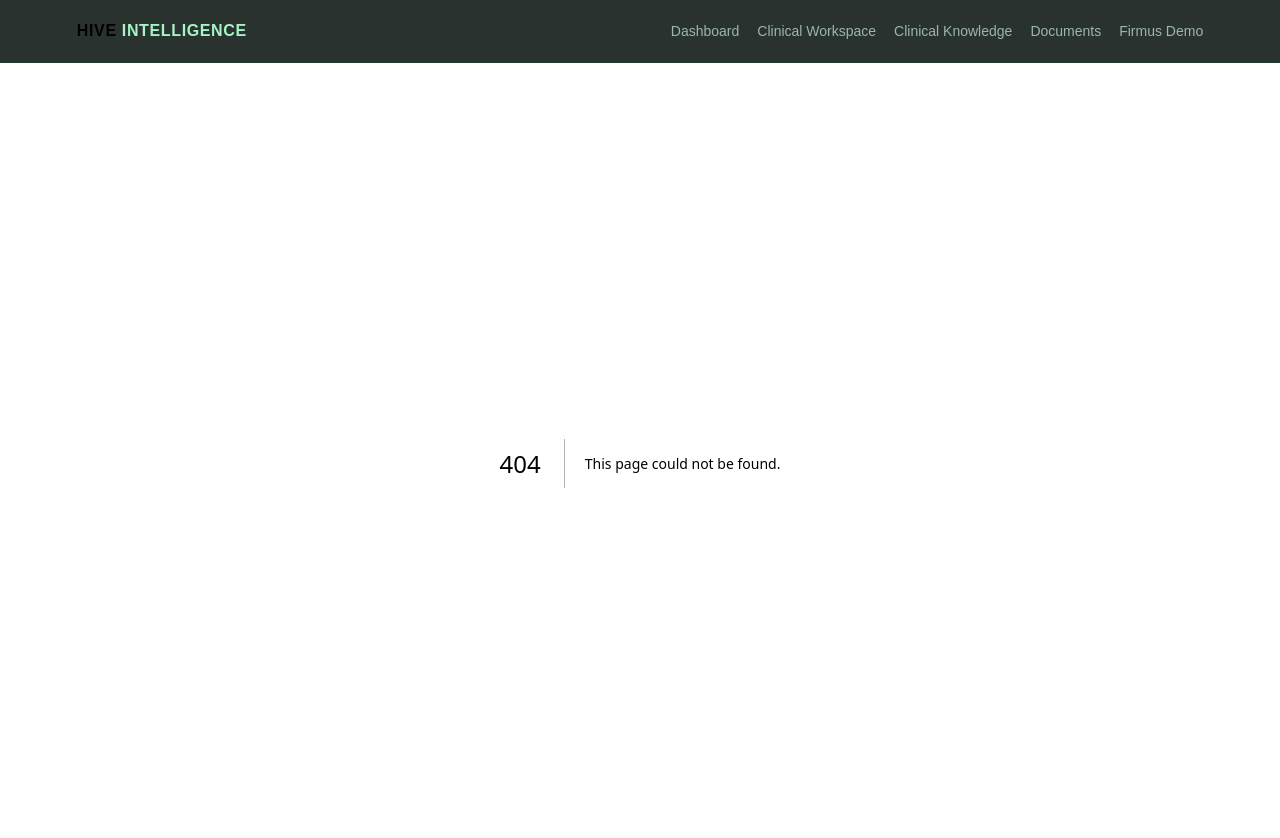
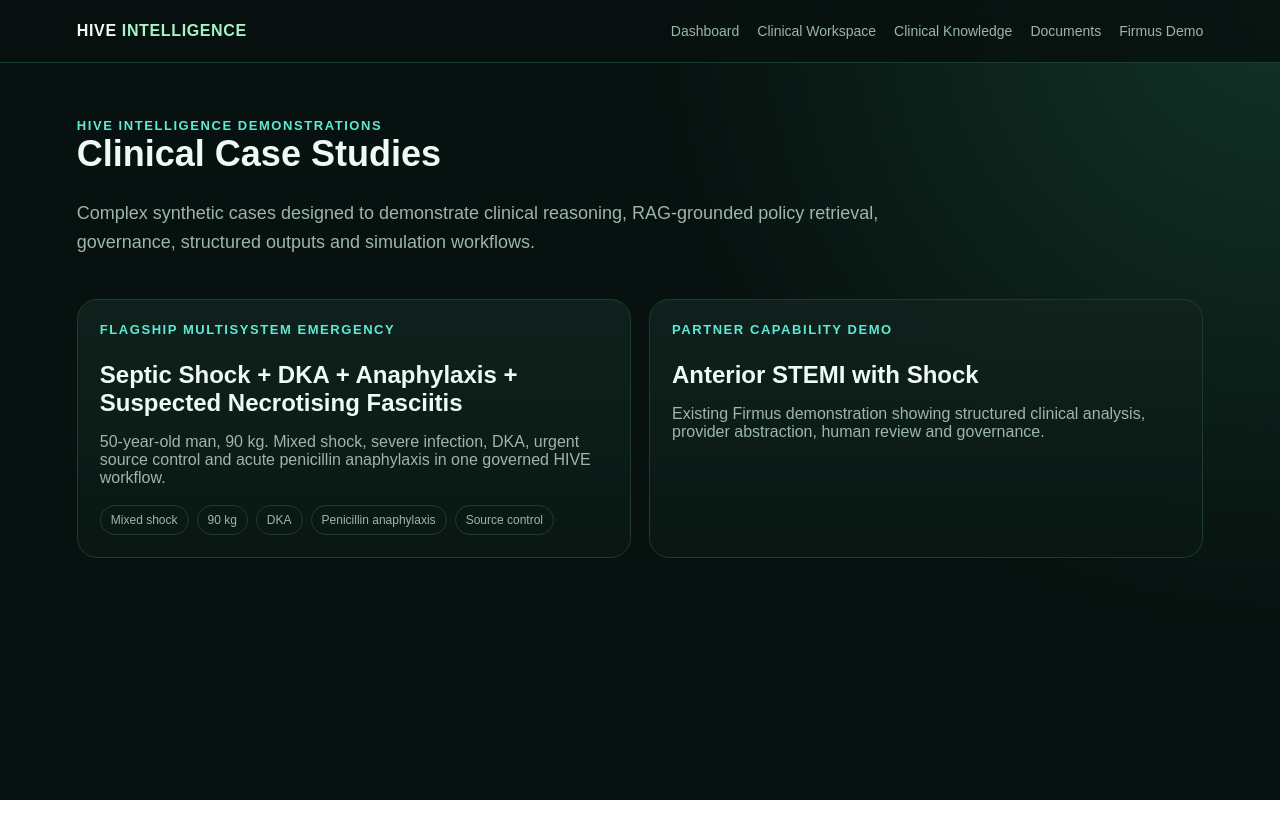
Before and after one commit to MA-730912/hive-intelligence, a Next.js app: page /case-studies in a window 1280 px wide. Before the commit this address had no page. Shown: the top 838 px of the page. After the commit the page ends 800 px from the top, so only its background shows below. Built offline with nearby package versions, Linux system fonts and the light colour scheme.

Commit message:
Add clinical case studies index

```diff
--- /dev/null
+++ b/app/case-studies/page.tsx
@@ -0,0 +1,39 @@
+import Link from "next/link";
+
+export default function CaseStudiesPage(){
+  return <main className="section">
+    <div className="eyebrow">HIVE Intelligence demonstrations</div>
+    <h2>Clinical Case Studies</h2>
+    <p className="muted" style={{maxWidth:820,fontSize:18,lineHeight:1.6}}>
+      Complex synthetic cases designed to demonstrate clinical reasoning, RAG-grounded policy retrieval,
+      governance, structured outputs and simulation workflows.
+    </p>
+
+    <div className="grid" style={{padding:"24px 0 0",gridTemplateColumns:"repeat(2,minmax(0,1fr))"}}>
+      <Link href="/case-studies/septic-shock-anaphylaxis-dka" className="card" style={{display:"block"}}>
+        <div className="eyebrow">Flagship multisystem emergency</div>
+        <h3 style={{fontSize:24,marginBottom:10}}>Septic Shock + DKA + Anaphylaxis + Suspected Necrotising Fasciitis</h3>
+        <p className="muted">
+          50-year-old man, 90 kg. Mixed shock, severe infection, DKA, urgent source control and acute
+          penicillin anaphylaxis in one governed HIVE workflow.
+        </p>
+        <div className="chips" style={{marginTop:18}}>
+          <span className="chip">Mixed shock</span>
+          <span className="chip">90 kg</span>
+          <span className="chip">DKA</span>
+          <span className="chip">Penicillin anaphylaxis</span>
+          <span className="chip">Source control</span>
+        </div>
+      </Link>
+
+      <Link href="/demo/firmus" className="card" style={{display:"block"}}>
+        <div className="eyebrow">Partner capability demo</div>
+        <h3 style={{fontSize:24,marginBottom:10}}>Anterior STEMI with Shock</h3>
+        <p className="muted">
+          Existing Firmus demonstration showing structured clinical analysis, provider abstraction,
+          human review and governance.
+        </p>
+      </Link>
+    </div>
+  </main>
+}
```
